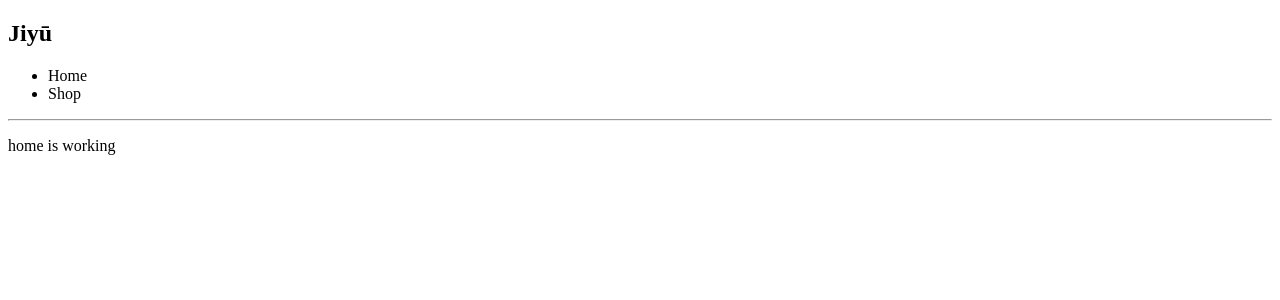
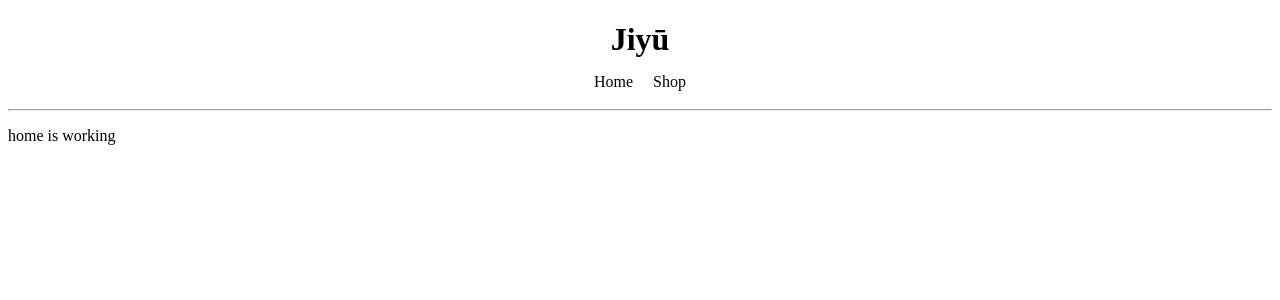
Before and after one commit to yyingyingquek/jiyu_angular, an Angular app: page /home in a window 1280 px wide. Shown: the top 300 px of the page. Built offline with nearby package versions, Linux system fonts and the light colour scheme.

Commit message:
navbar base css (flexbox)

```diff
--- a/src/app/header/header.component.css
+++ b/src/app/header/header.component.css
@@ -1,3 +1,33 @@
-li {
+.navbar {
   cursor: pointer;
 }
+
+.nav-container {
+  display: flex;
+  flex-direction: row;
+  flex-wrap: wrap;
+  justify-content: center;
+  align-content: center;
+  margin: 16px 0 5px;
+  padding: 0 20px;
+}
+
+.title {
+  font-size: xx-large;
+  font-weight: 800;
+  flex-basis: 100%;
+  /* border: 1px solid black; */
+  text-align: center;
+  padding: 5px;
+}
+
+.nav-item {
+  padding: 10px;
+  text-align: center;
+  /* border: 1px solid black; */
+}
+
+.title:hover,
+.nav-item:hover {
+  color: purple;
+}
--- a/src/app/header/header.component.html
+++ b/src/app/header/header.component.html
@@ -1,8 +1,7 @@
-<h2>Jiyū</h2>
-
 <nav class="navbar">
   <ul class="nav-container">
-    <li routerLink="">Home</li>
-    <li routerLink="/shop">Shop</li>
+    <div class="title" routerLink="">Jiyū</div>
+    <div class="nav-item" routerLink="">Home</div>
+    <div class="nav-item" routerLink="/shop">Shop</div>
   </ul>
 </nav>
```
